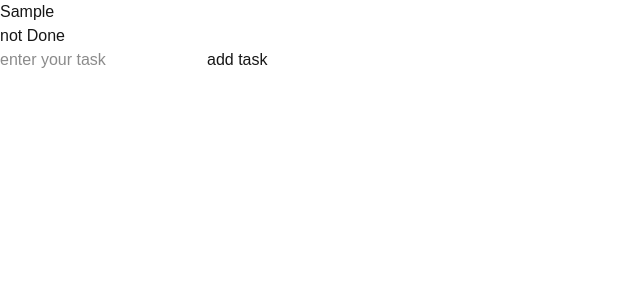
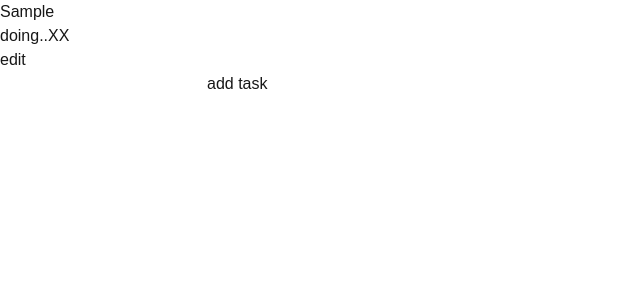
Before and after one commit to sforsanjnarao/inter, a Next.js app: page / in a window 1280 px wide. Both pictures are taken after typing "Sample" into the empty fields and a click on the button "add task". Shown: the top 300 px of the page, without its empty margins (0-640 px from the left). Built offline with nearby package versions, Linux system fonts and the light colour scheme.

Commit message:
Add TodoAgain05 and TodoAgain06 components with task management features; update page to use TodoAgain06

```diff
--- a/app/_component/TodoAgain05.tsx
+++ b/app/_component/TodoAgain05.tsx
@@ -1,8 +1,71 @@
-import React from 'react'
+'use client'
+import React, { useState } from 'react'
+import { v4 as uuid } from 'uuid'
 
+
+type todosType={
+    id:string,
+    task:string,
+    done:boolean
+}[]
 const TodoAgain05 = () => {
+    const [input ,setInput]=useState('')
+    const [editInput  ,setEditInput]=useState('')
+    const [todos, setTodos]=useState<todosType>([])
+    const [isEditing, setIsEditing]=useState<boolean>(false)
+    const [editTodoId , setTodoId] = useState('')
+
+    function handleAddTodo(){
+        setTodos((prev)=>[...prev,{id:uuid(), task:input, done:false}])
+        setInput('')
+    }
+    function handleToggle(id:string){
+        const allTodos=todos.map((todo)=>{
+            if(todo.id==id){
+                todo={...todo,done:!todo.done}
+            }
+            console.log('toggle',todo)
+                return todo
+        })
+        setTodos(allTodos)
+    }
+    function handleStartEdit(id:string){
+        if(isEditing == false){
+            setIsEditing(!isEditing)
+            setTodoId(id)
+            return ;
+        }
+        const todosCopy = [...todos]
+        todosCopy.map((todo)=>{
+            if(todo.id==id){
+                console.log("yes bhai id same hai wow")
+                todo.task = editInput
+                 console.log("krdia sir edit , paise do ab")
+            }
+        })
+        setTodos(todosCopy)
+        setEditInput('')
+        setIsEditing(!isEditing)
+    }
+
   return (
     <div>
+        <input type="text" placeholder='enter task' value={input} onChange={(e)=>setInput(e.target.value)}/>
+        <button onClick={handleAddTodo}>add Task</button>
+        {
+            todos.map((todo , i )=>(
+                <div key={i}>
+                    <p>{todo.task}</p>
+                    <button className={"mr-2"} onClick={()=>handleToggle(todo.id)}>{todo.done?'done ':'undone '}</button>
+                    {/* {(isEditing && editTodoId == todo.id)  ?  <input type="text" placeholder='enter task' value={editInput} onChange={(e)=>setEditInput(e.target.value)}/> : <></>} */}
+                    {(isEditing && editTodoId == todo.id) ?
+                    <div>
+                        <input type="text" placeholder='enter task' value={editInput} onChange={(e)=>setEditInput(e.target.value)}/>
+                        <button onClick={()=>handleStartEdit(todo.id)}>done</button>
+                        </div>:  <button onClick={()=>handleStartEdit(todo.id)}>edit</button> }
+                </div>
+            ))
+        }
 
     </div>
   )
--- /dev/null
+++ b/app/_component/TodoAgain06.tsx
@@ -0,0 +1,96 @@
+'use client'
+import React, { useState } from 'react'
+import { v4 as uuid } from 'uuid'
+
+type todoType={
+    id:string
+    task:string
+    completed:boolean
+}[]
+function TodoAgain06() {
+    const [input, setInput]=useState('')
+    const [todos, setTodos]=useState<todoType>([])
+    const [isEditing, setIsEditing]=useState(false)
+    const [editingId, setEditingId]=useState<string>('')
+    const [editInput, setEditInput]=useState('')
+
+    function handleAddTask(){
+        setTodos((prev)=>[...prev,{id:uuid(), task:input, completed:false}])
+        setInput('')
+    }
+    // function handleIsComplete(id:string){
+    //     const allTodo=[...todos]
+    //     allTodo.map((todo)=>{
+    //         if(todo.id==id){
+    //             todo.completed=!todo.completed
+    //         }
+    //         return todo
+    //     })
+    //     setTodos(allTodo)
+    // }
+    function handleIsComplete(id:string){
+        setTodos((prev)=>prev.map((todo)=>
+            todo.id==id ? {...todo,completed:!todo.completed}: todo
+        ))
+    }
+
+    // function handleEdit(id:string){
+    //     if(!isEditing){
+    //         setIsEditing(!isEditing)
+    //         setEditingId(id)
+    //         return
+    //     }
+    //     const allTodo=[...todos]
+    //     allTodo.map((todo)=>{
+    //         if(todo.id==editingId){
+    //             todo.task=editInput
+    //         }
+    //         return todo
+    //     })
+    //     setTodos(allTodo)
+    //     setIsEditing(!isEditing)
+    //     setEditInput('')
+    // }
+
+    function handleEdit(id:string){
+        if(!isEditing){
+            setIsEditing(!isEditing)
+            setEditingId(id)
+            return
+        }
+       setTodos(prev=>prev.map(todo=>
+        todo.id==editingId?{...todo, task:editInput}: todo
+       ))
+        setIsEditing(!isEditing)
+        setEditInput('')
+    }
+    function handleDelete(id:string){
+        setTodos((prev)=>prev.filter((todo)=>todo.id!=id))
+    }
+  return (
+    <div>
+         {todos.map((todo)=>(
+        <div key={todo.id}>
+            <p>{todo.task}</p>
+            <button onClick={()=>handleIsComplete(todo.id)}>{todo.completed?"done":"doing.."}</button>
+            <button onClick={()=>handleDelete(todo.id)}>XX</button>
+            {isEditing && todo.id==editingId? (
+                <div>
+                    <input type="text" value={editInput} onChange={(e)=>setEditInput(e.target.value)}/>
+                    <button onClick={()=>handleEdit(todo.id)}>done</button>
+                </div>
+                ):(
+                <div>
+                    <button onClick={()=>handleEdit(todo.id)}>edit</button>
+                </div>
+                )}
+        </div>
+        ))}
+        <input type="text"  value={input} onChange={(e)=>setInput(e.target.value)}/>
+        {isEditing?<></>:
+        <button onClick={()=>handleAddTask()}>add task</button>}
+    </div>
+  )
+}
+
+export default TodoAgain06
--- /dev/null
+++ b/app/_component/TodoAgain07.tsx
@@ -0,0 +1,11 @@
+import React from 'react'
+
+const TodoAgain07 = () => {
+  return (
+    <div>
+
+    </div>
+  )
+}
+
+export default TodoAgain07
--- a/app/_component/useLoading.tsx
+++ b/app/_component/useLoading.tsx
@@ -1,7 +1,8 @@
 import React from 'react'
 
 //what's the use-case of this
-const useLoading = () => {
+//until u don't get the data, load this hooks
+const useLoading = ({}) => {
 
 }
 
--- a/app/page.tsx
+++ b/app/page.tsx
@@ -1,5 +1,5 @@
 import React from 'react'
-import TodoAgain02 from './_component/TodoAgain04'
+import TodoAgain02 from './_component/TodoAgain06'
 
 const page = () => {
   return (
```
